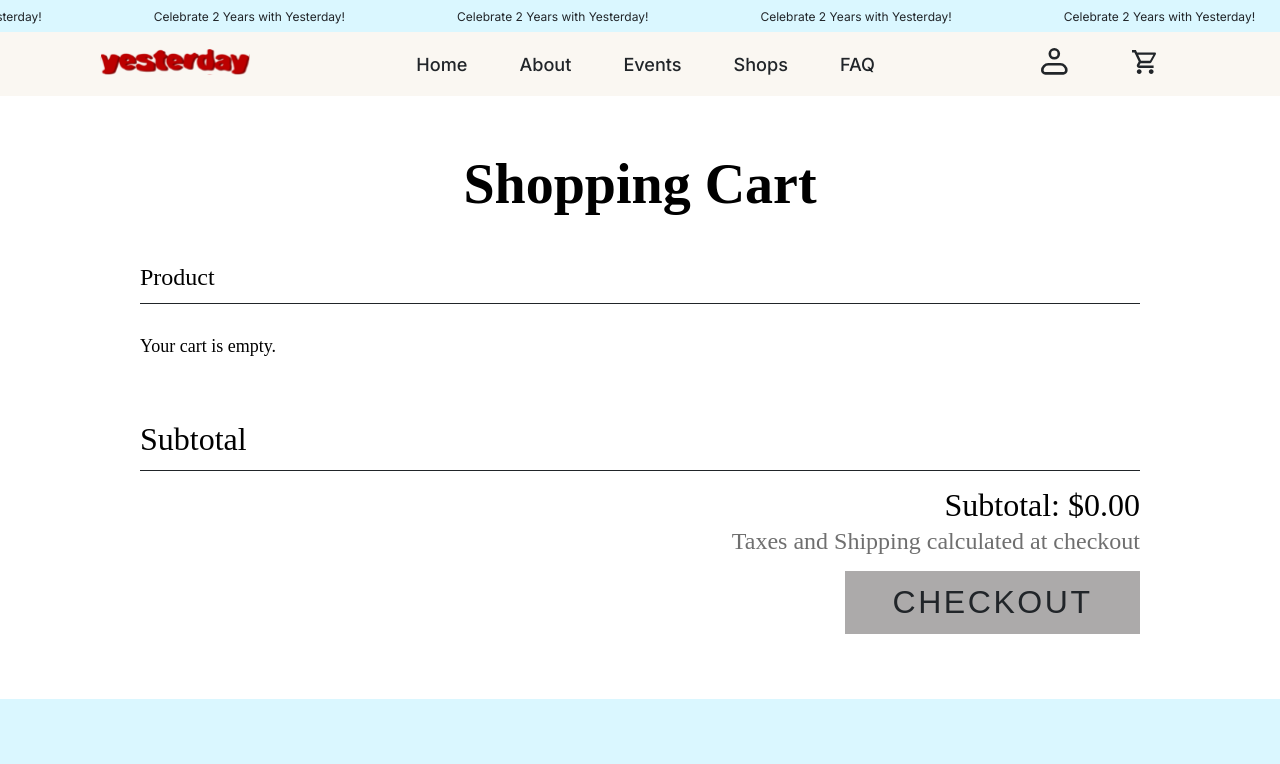
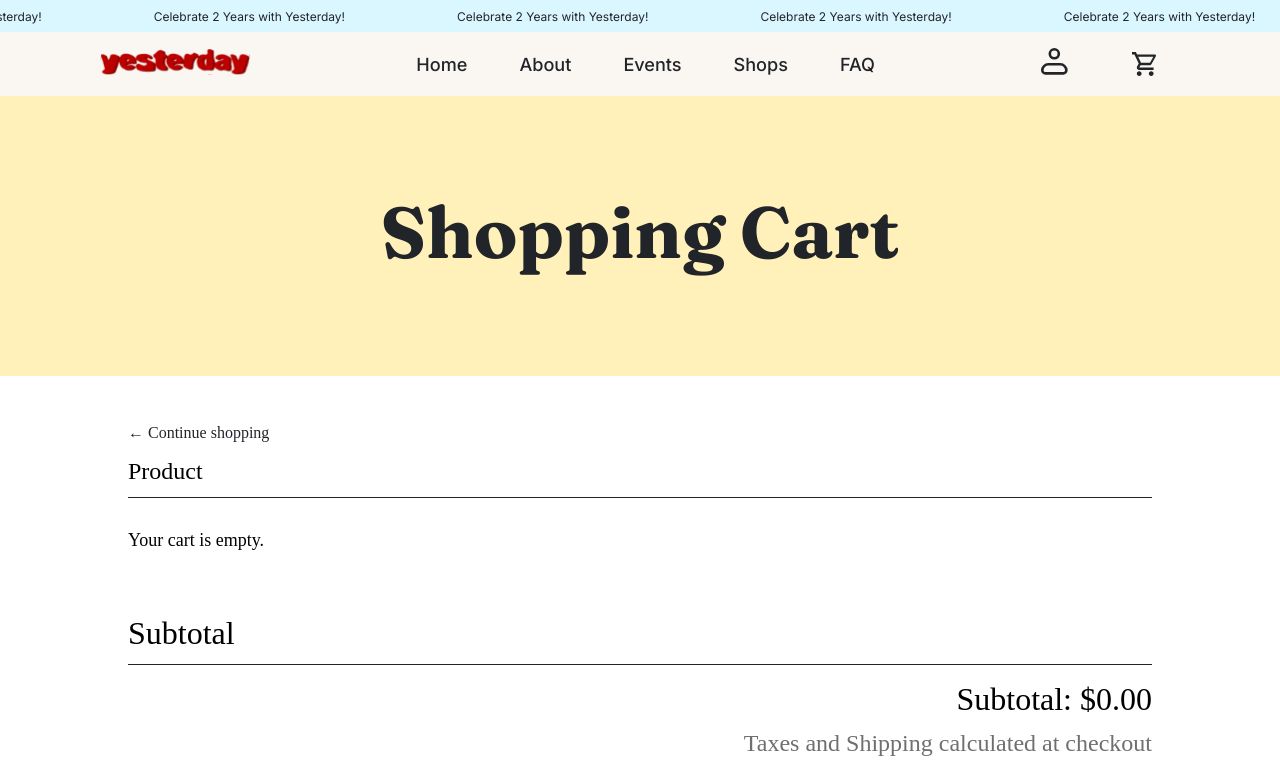
Before and after one commit to include-davis/yesterday-vintage, a Next.js app: page /cart in a window 1280 px wide. Shown: the top 764 px of the page. Built offline with nearby package versions, Linux system fonts and the light colour scheme.

Commit message:
update item page and cart and make mobile responsive

```diff
--- a/app/(pages)/cart/cart.module.scss
+++ b/app/(pages)/cart/cart.module.scss
@@ -1,16 +1,69 @@
 @use "../../_globals/mixins.scss";
 
 .page {
-  max-width: 75rem;
-  margin: 0 auto;
-  padding: 4rem 6.25rem 5rem;
+  min-height: 100vh;
+  display: flex;
+  flex-direction: column;
+  font-family: var(--font-body);
+  width: 100%;
+  overflow-x: hidden;
+  box-sizing: border-box;
+}
 
-  @include mixins.tablet {
-    padding: 3rem 1.5rem 4rem;
+.topBar {
+  height: 18rem;
+  font-size: 450%;
+  font-weight: bold;
+  font-family: var(--yv-font-display);
+  background-color: var(--yv-yellow);
+  width: 100%;
+  display: grid;
+  place-items: center;
+  color: var(--black);
+  text-align: center;
+
+  span {
+    display: block;
+  }
+
+  span + span {
+    margin-top: 0.25rem;
   }
 
   @include mixins.phone {
-    padding: 2.5rem 1rem 3.5rem;
+    height: auto;
+    font-size: 200%;
+    padding: 2.25rem 1rem;
+  }
+}
+
+.content {
+  width: 100%;
+  max-width: 70rem;
+  margin: 0 auto;
+  padding: 3rem 3rem 5rem;
+
+  @include mixins.tablet {
+    padding: 3rem 2rem 4rem;
+  }
+
+  @include mixins.phone {
+    max-width: 100%;
+    margin: 0;
+    padding: 2rem 1rem 3rem;
+  }
+}
+
+.backToShop {
+  display: inline-block;
+  margin-bottom: 1rem;
+  color: var(--black);
+  text-decoration: none;
+  font-size: 1rem;
+  font-family: var(--font-body);
+
+  &:hover {
+    text-decoration: underline;
   }
 }
 
@@ -27,27 +80,42 @@
   padding-bottom: 0.75rem;
   border-bottom: 1px solid var(--black);
   text-align: left;
+  font-family: var(--font-body);
   font-size: 1.5rem;
   font-weight: 300;
+
+  @include mixins.phone {
+    font-size: 1.1rem;
+  }
 }
 
 .productSection {
   margin-top: 0;
   margin-bottom: 4rem;
+
+  @include mixins.phone {
+    margin-bottom: 3rem;
+  }
 }
 
 .productItem {
   display: flex;
   align-items: center;
-  gap: 3.5rem;
+  gap: 4.5rem;
   margin-bottom: 2.5rem;
 
   &:first-of-type {
     margin-top: 2.5rem;
   }
 
+  @include mixins.tablet {
+    gap: 2.5rem;
+  }
+
   @include mixins.phone {
-    gap: 1.5rem;
+    flex-direction: column;
+    align-items: flex-start;
+    gap: 1rem;
     margin-bottom: 2rem;
   }
 }
@@ -58,10 +126,20 @@
   height: 17.25rem;
   flex-shrink: 0;
   background: var(--yv-blue);
+  overflow: hidden;
+  border: 5px solid var(--yv-red);
+  border-radius: 0.5rem;
+
+  @include mixins.tablet {
+    width: 18rem;
+    height: 13rem;
+  }
 
   @include mixins.phone {
-    width: 9.375rem;
-    height: 6.25rem;
+    width: 100%;
+    max-width: 12rem;
+    height: auto;
+    aspect-ratio: 4 / 3;
   }
 }
 
@@ -70,6 +148,7 @@
   flex-direction: column;
   justify-content: flex-start;
   gap: 0;
+  font-family: var(--font-body);
 
   h4 {
     margin: 0 0 0.5rem 0;
@@ -82,6 +161,7 @@
   margin: 0 0 0.75rem 0;
   color: var(--black);
   font-size: 1.5rem;
+  font-family: var(--font-body);
 }
 
 .quantity {
@@ -91,57 +171,97 @@
 }
 
 .quantityBtn {
-  width: 1.5625rem;
-  height: 1.5625rem;
+  width: 3.375rem;
+  height: 3.375rem;
+  border: 3px solid var(--black);
   background: #acaaaa;
-  border: none;
-  border-radius: 0;
+  display: flex;
+  justify-content: center;
+  align-items: center;
   cursor: pointer;
-  display: flex;
-  align-items: center;
-  justify-content: center;
-  font-size: 0.875rem;
-  color: var(--black);
+  border-radius: 50%;
+  font-family: var(--font-body);
+  font-size: 1.5rem;
 
   &:hover {
     background: var(--beige);
   }
+
+  @include mixins.phone {
+    width: 2.5rem;
+    height: 2.5rem;
+    font-size: 1.1rem;
+  }
 }
 
 .quantityNum {
-  width: 1.5625rem;
-  height: 1.5625rem;
+  width: 3.375rem;
+  height: 3.375rem;
+  border: 3px solid var(--black);
   background: #acaaaa;
-  border: none;
   display: flex;
+  justify-content: center;
   align-items: center;
-  justify-content: center;
-  font-size: 0.875rem;
+  font-family: var(--font-body);
+  font-size: 1.5rem;
+  border-radius: 0.75rem;
+
+  @include mixins.phone {
+    width: 2.5rem;
+    height: 2.5rem;
+    font-size: 1.1rem;
+  }
 }
 
 .subtotalSection {
   margin-top: 3rem;
   margin-bottom: 4rem;
+  width: 100%;
 
   .label {
     text-align: left;
     font-size: 2rem;
     font-weight: 400;
   }
+
+  @include mixins.phone {
+    margin-top: 2rem;
+    margin-bottom: 2rem;
+
+    .label {
+      font-size: 1.1rem;
+    }
+  }
 }
 
 .subtotalText {
-  margin: 1rem 0 0.25rem 0;
+  margin: 1rem 0 0.75rem 0;
   text-align: right;
   font-size: 2rem;
   font-weight: 400;
+
+  @include mixins.phone {
+    font-size: 1.1rem;
+    text-align: left;
+  }
 }
 
 .note {
   color: var(--gray);
   font-size: 1.5rem;
-  margin: 0 0 1rem 0;
+  margin: 0 0 1.5rem 0;
   text-align: right;
+  font-family: var(--font-body);
+
+  @include mixins.phone {
+    font-size: 0.85rem;
+    text-align: left;
+    word-wrap: break-word;
+  }
+}
+
+.subtotalText {
+  font-family: var(--font-body);
 }
 
 .checkoutBtn {
@@ -150,10 +270,11 @@
   padding: 0;
   background: #acaaaa;
   color: var(--black);
-  border: none;
-  border-radius: 0;
+  border: 3px solid var(--black);
+  border-radius: 15px;
   cursor: pointer;
   float: right;
+  font-family: var(--font-body);
   font-size: 2rem;
   font-weight: 400;
   letter-spacing: 0.08em;
@@ -162,4 +283,15 @@
   &:hover {
     background: #bfbcbc;
   }
+
+  @include mixins.phone {
+    float: none;
+    width: 100%;
+    max-width: 100%;
+    margin: 0;
+    display: block;
+    font-size: 1.25rem;
+    height: 3rem;
+    box-sizing: border-box;
+  }
 }
--- a/app/(pages)/cart/page.jsx
+++ b/app/(pages)/cart/page.jsx
@@ -1,6 +1,7 @@
 "use client";
 
 import Image from "next/image";
+import Link from "next/link";
 import styles from "./cart.module.scss";
 import { useCart } from "../../_context/CartContext";
 
@@ -9,8 +10,13 @@ export default function Cart() {
 
   return (
     <main className={styles.page}>
-      <h1 className={styles.title}>Shopping Cart</h1>
-
+      <div className={styles.topBar}>
+        Shopping Cart
+      </div>
+      <div className={styles.content}>
+        <Link href="/shop" className={styles.backToShop}>
+          ← Continue shopping
+        </Link>
         <div className={styles.productSection}>
           <p className={styles.label}>Product</p>
 
@@ -21,10 +27,11 @@ export default function Cart() {
               <div key={item.id} className={styles.productItem}>
                 <div className={styles.productImage}>
                   <Image
-                  src={item.image}
+                    src="/assets/logo.png"
                     alt={item.name}
                     fill
                     style={{ objectFit: "contain" }}
+                    sizes="(max-width: 768px) 9.375rem, 24rem"
                   />
                 </div>
                 <div className={styles.productInfo}>
@@ -58,11 +65,14 @@ export default function Cart() {
           <p className={styles.subtotalText}>
             Subtotal: ${subtotal.toFixed(2)}
           </p>
-        <p className={styles.note}>Taxes and Shipping calculated at checkout</p>
+          <p className={styles.note}>
+            Taxes and Shipping calculated at checkout
+          </p>
           <button type="button" className={styles.checkoutBtn}>
             CHECKOUT
           </button>
         </div>
+      </div>
     </main>
   );
 }
--- a/app/(pages)/item-page/item-page.module.scss
+++ b/app/(pages)/item-page/item-page.module.scss
@@ -2,15 +2,20 @@
 
 .page {
   max-width: 75rem;
+  width: 100%;
   margin: 0 auto;
   padding: 4rem 6rem 5rem;
+  font-family: var(--font-body);
+  overflow-x: hidden;
+  box-sizing: border-box;
 
   @include mixins.tablet {
     padding: 3rem 2rem 4rem;
   }
 
   @include mixins.phone {
-    padding: 2.5rem 1rem 3.5rem;
+    max-width: 26rem;
+    padding: 1.5rem 1rem 2.5rem;
   }
 }
 
@@ -25,6 +30,11 @@
 
   &:hover {
     text-decoration: underline;
+  }
+
+  @include mixins.phone {
+    font-size: 1.25rem;
+    margin-bottom: 1.5rem;
   }
 }
 
@@ -44,10 +54,15 @@
 }
 
 .imageWrapper {
+  position: relative;
   width: 26rem;
   height: 18rem;
   background: var(--yv-blue);
   flex-shrink: 0;
+  border: 5px solid var(--yv-red);
+  border-radius: 0.5rem;
+  overflow: hidden;
+  box-sizing: border-box;
 
   max-width: 100%;
 
@@ -58,7 +73,11 @@
 
   @include mixins.phone {
     width: 100%;
-    height: 18rem;
+    max-width: 20rem;
+    margin: 0 0 1.5rem;
+    height: auto;
+    aspect-ratio: 4 / 3;
+    flex-shrink: 1;
   }
 }
 
@@ -69,12 +88,25 @@
   flex-direction: column;
   gap: 0.75rem;
   font-family: var(--font-body);
+
+  @include mixins.tablet {
+    max-width: 24rem;
+  }
+
+  @include mixins.phone {
+    max-width: 100%;
+  }
 }
 
 .name {
+  font-family: var(--font-display);
   font-size: 2.5rem;
   font-weight: 600;
   margin-bottom: 1rem;
+
+  @include mixins.phone {
+    font-size: 2rem;
+  }
 }
 
 .description {
@@ -84,8 +116,13 @@
 
   p {
     font-size: 1.5rem;
+    font-family: var(--font-body);
     letter-spacing: 0.04em;
     color: var(--gray);
+
+    @include mixins.phone {
+      font-size: 1rem;
+    }
   }
 }
 
@@ -98,6 +135,10 @@
     letter-spacing: 0.04em;
     color: var(--gray);
     margin-bottom: 0.25rem;
+
+    @include mixins.phone {
+      font-size: 1rem;
+    }
   }
 
   ul {
@@ -109,6 +150,10 @@
       line-height: 1.4;
       font-family: var(--font-body);
       color: var(--gray);
+
+      @include mixins.phone {
+        font-size: 1rem;
+      }
     }
   }
 }
@@ -118,6 +163,10 @@
   font-size: 2rem;
   font-weight: 500;
   font-family: var(--font-body);
+
+  @include mixins.phone {
+    font-size: 1.75rem;
+  }
 }
 
 .quantitySection {
@@ -131,56 +180,84 @@
   font-size: 1.5rem;
   font-family: var(--font-body);
   color: var(--gray);
+
+  @include mixins.phone {
+    font-size: 1rem;
+  }
 }
 
 .quantity {
   display: flex;
   gap: 0.25rem;
+
+  @include mixins.phone {
+    justify-content: flex-start;
+  }
 }
 
 .quantityBtn {
   width: 3.375rem;
   height: 3.375rem;
-  border: none;
+  border: 3px solid var(--black);
   background: #acaaaa;
   display: flex;
   justify-content: center;
   align-items: center;
   cursor: pointer;
-  border-radius: 0;
+  border-radius: 50%;
   font-family: var(--font-body);
   font-size: 1.5rem;
 
   &:hover {
     background: var(--beige);
   }
+
+  @include mixins.phone {
+    width: 2.5rem;
+    height: 2.5rem;
+    font-size: 1.1rem;
+  }
 }
 
 .quantityNum {
   width: 3.375rem;
   height: 3.375rem;
-  border: none;
+  border: 3px solid var(--black);
   background: #acaaaa;
   display: flex;
   justify-content: center;
   align-items: center;
   font-family: var(--font-body);
   font-size: 1.5rem;
+  border-radius: 0.75rem;
+
+  @include mixins.phone {
+    width: 2.5rem;
+    height: 2.5rem;
+    font-size: 1.1rem;
+  }
 }
 
 .addToCart {
   margin-top: 1rem;
   width: 25rem;
+  max-width: 100%;
   height: 2.75rem;
   padding: 0;
   font-size: 1.5rem;
   font-weight: 500;
   letter-spacing: 0.07em;
   background: var(--yv-yellow);
-  border: none;
+  border: 3px solid var(--black);
   cursor: pointer;
-  border-radius: 0;
+  border-radius: 15px;
   font-family: var(--font-body);
+  box-sizing: border-box;
+
+  @include mixins.phone {
+    width: 100%;
+    font-size: 1.1rem;
+  }
 
   &:hover {
     background: var(--cream);
@@ -219,6 +296,8 @@
   gap: 1.5rem;
   transform: translateX(100%);
   transition: transform 0.3s ease, opacity 0.3s ease;
+  box-sizing: border-box;
+  overflow-x: hidden;
 }
 
 .cartDrawerOpen .cartDrawerInner {
@@ -230,6 +309,12 @@
   align-items: center;
   justify-content: space-between;
   margin-bottom: 1.5rem;
+
+  h2 {
+    font-family: var(--font-display);
+    font-size: 1.5rem;
+    margin: 0;
+  }
 }
 
 .cartClose {
@@ -257,6 +342,10 @@
   height: 5rem;
   background: var(--yv-blue);
   flex-shrink: 0;
+  overflow: hidden;
+  position: relative;
+  border: 3px solid var(--yv-red);
+  border-radius: 0.25rem;
 }
 
 .cartItemInfo {
@@ -281,10 +370,10 @@
 .cartItemQuantity button {
   width: 1.5625rem;
   height: 1.5625rem;
-  border: none;
+  border: 3px solid var(--black);
   background: #acaaaa;
   cursor: pointer;
-  border-radius: 0;
+  border-radius: 50%;
 }
 
 .cartItemQuantity span {
@@ -294,6 +383,8 @@
   align-items: center;
   justify-content: center;
   background: #acaaaa;
+  border: 3px solid var(--black);
+  border-radius: 0.5rem;
 }
 
 .cartDrawerFooter {
@@ -316,25 +407,33 @@
 
 .cartDrawerButtons {
   display: flex;
-  gap: 0;
-  padding: 0 0.5rem;
+  gap: 0.5rem;
+  padding: 0;
+  min-width: 0;
 }
 
 .cartSecondaryButton,
 .cartPrimaryButton {
   flex: 1;
-  margin: 0 0.5rem;
-  border: none;
+  min-width: 0;
+  margin: 0;
+  border: 3px solid var(--black);
   cursor: pointer;
-  border-radius: 0;
-  font-size: 1.25rem;
-  letter-spacing: 0.07em;
-  padding: 0.9rem 1rem;
+  border-radius: 15px;
+  font-family: var(--font-body);
+  font-size: 1rem;
+  letter-spacing: 0.05em;
+  padding: 0.75rem 0.5rem;
   white-space: nowrap;
   display: flex;
   align-items: center;
   justify-content: center;
   text-align: center;
+
+  @include mixins.phone {
+    font-size: 0.875rem;
+    padding: 0.65rem 0.35rem;
+  }
 }
 
 .cartSecondaryButton {
@@ -343,4 +442,6 @@
 
 .cartPrimaryButton {
   background: var(--yv-yellow);
+  text-decoration: none;
+  color: inherit;
 }
--- a/app/(pages)/shop/components/Item.module.scss
+++ b/app/(pages)/shop/components/Item.module.scss
@@ -1,3 +1,8 @@
+.itemLink {
+  text-decoration: none;
+  color: inherit;
+}
+
 .item {
     display: flex;
     flex-direction: column;
--- a/app/(pages)/shop/page.jsx
+++ b/app/(pages)/shop/page.jsx
@@ -144,9 +144,9 @@ export default function Home() {
             Shop Yesterday Vintage's Merchandise
           </div>
           <div className={styles.merchandise}>
-            {filteredClothes.map((item, index) => (
-              <div key={index} className={styles.Item}>
-                <Item src={item.src} title={item.title} price={item.price} />
+            {filteredClothes.map((item) => (
+              <div key={item.id} className={styles.Item}>
+                <Item item={item} />
               </div>
             ))}
           </div>
--- a/app/_components/nav-bar/nav-bar.module.scss
+++ b/app/_components/nav-bar/nav-bar.module.scss
@@ -58,9 +58,31 @@
     height: 1.69rem;
   }
 
-  .cart{
+  .cartLink {
+    position: relative;
+    display: flex;
+    align-items: center;
+  }
+
+  .cart {
     width: 1.5rem;
     height: 1.5rem;
   }
 
+  .cartBadge {
+    position: absolute;
+    top: -0.4rem;
+    right: -0.4rem;
+    min-width: 1.25rem;
+    height: 1.25rem;
+    padding: 0 0.25rem;
+    background: var(--black);
+    color: var(--eggshell);
+    font-size: 0.7rem;
+    font-weight: 600;
+    border-radius: 50%;
+    display: flex;
+    align-items: center;
+    justify-content: center;
+  }
 }
--- a/app/_components/nav-bar/page.jsx
+++ b/app/_components/nav-bar/page.jsx
@@ -2,10 +2,16 @@
 
 import styles from "./nav-bar.module.scss";
 import Link from "next/link";
-import {usePathname} from "next/navigation";
+import { usePathname } from "next/navigation";
+import { useCart } from "../../_context/CartContext";
 
 export default function NavBar() {
   const pathname = usePathname();
+  const { items } = useCart() || { items: [] };
+  const cartCount = items.reduce(
+    (sum, item) => sum + (item.quantity ?? 0),
+    0,
+  );
   const pages = [
     {label: "Home", href: "/"},
     {label: "About", href: "/about"},
@@ -76,7 +82,7 @@ export default function NavBar() {
               strokeWidth="2.6"/>
           </svg>
         </Link>
-        <Link href="/home">
+        <Link href="/cart" className={styles.cartLink}>
           <svg
             className={styles.cart}
             viewBox="0 0 24 24"
@@ -87,6 +93,9 @@ export default function NavBar() {
               fill="#212529"
             />
           </svg>
+          {cartCount > 0 && (
+            <span className={styles.cartBadge}>{cartCount}</span>
+          )}
         </Link>
         </div>
       </nav>
```
Also changed, not shown: app/(pages)/item-page/page.jsx (+43 -30 lines), app/(pages)/shop/components/Item.jsx (+8 -3 lines), app/lists/clothes.js (+10 -42 lines). Lines whose indentation alone changed are shown as unchanged.
